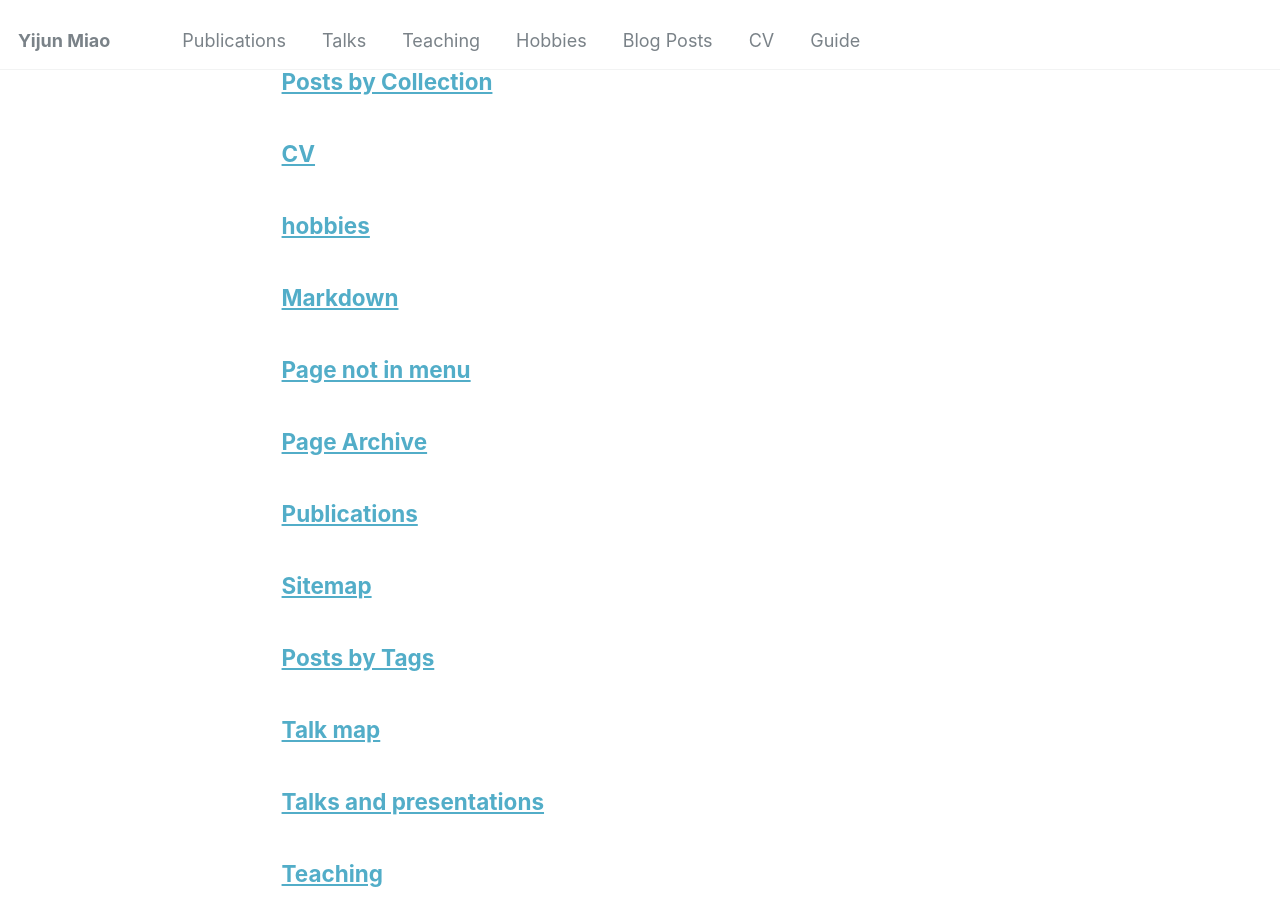
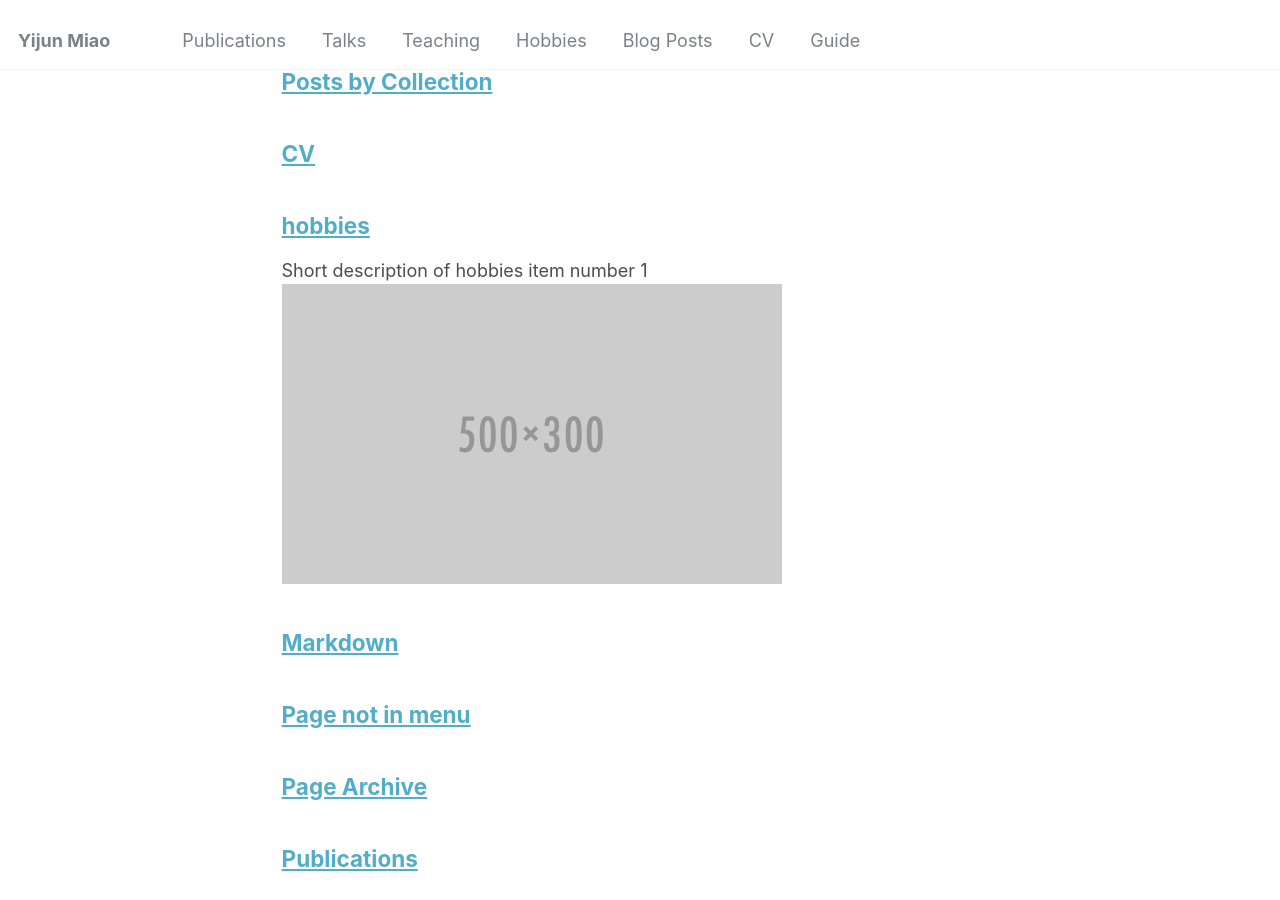
Before and after one commit to Miaojj287/miaojj287.github.io, a Jekyll site: the page built from _pages/page-archive.html, in a window 1280 px wide and 900 px high, scrolled down 426 px. Built offline with Jekyll 4.4.1, drawn with Linux system fonts in a browser that asks for light colours.

Commit message:
Update hobbies.html

```diff
--- a/_pages/hobbies.html
+++ b/_pages/hobbies.html
@@ -1,6 +1,7 @@
 ---
 layout: archive
 title: "hobbies"
+excerpt: "Short description of hobbies item number 1<br/><img src='/images/500x300.png'>"
 permalink: /hobbies/
 author_profile: true
 ---
```
